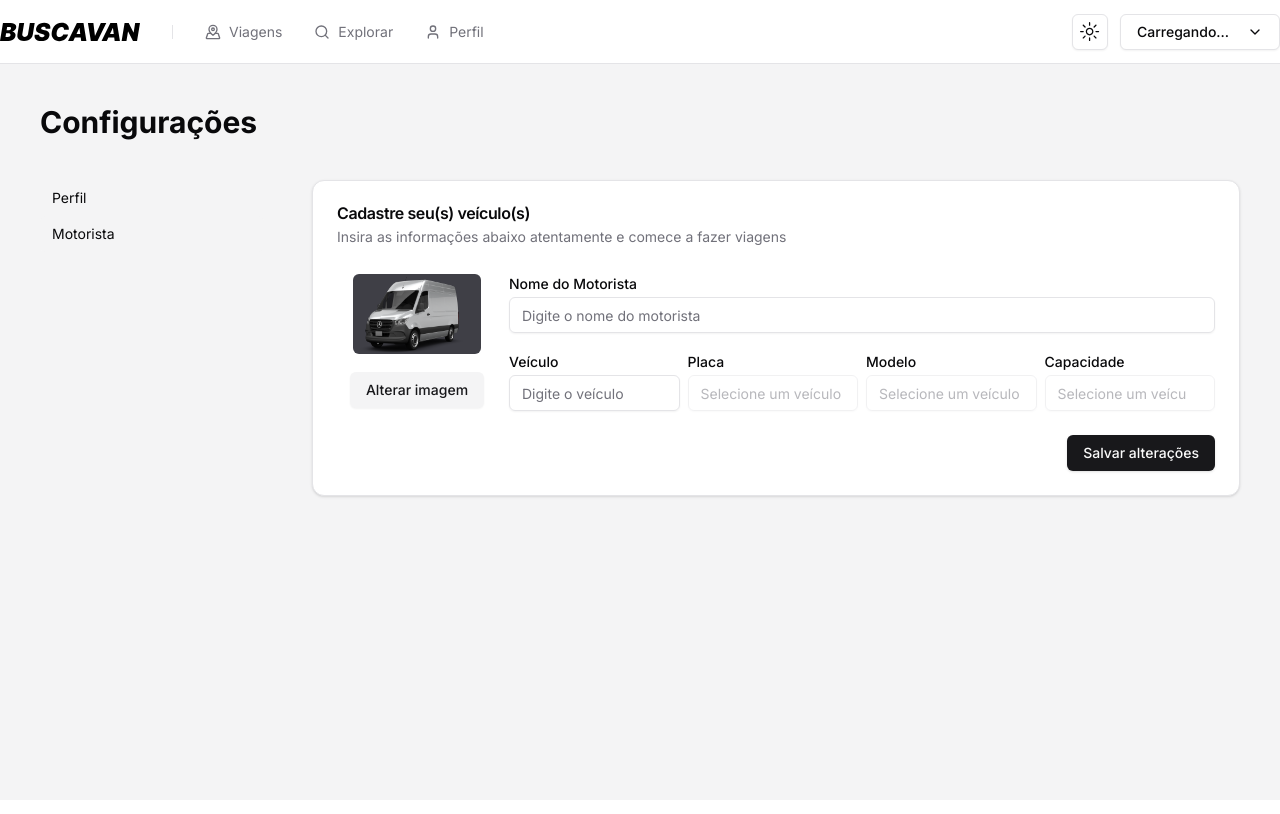
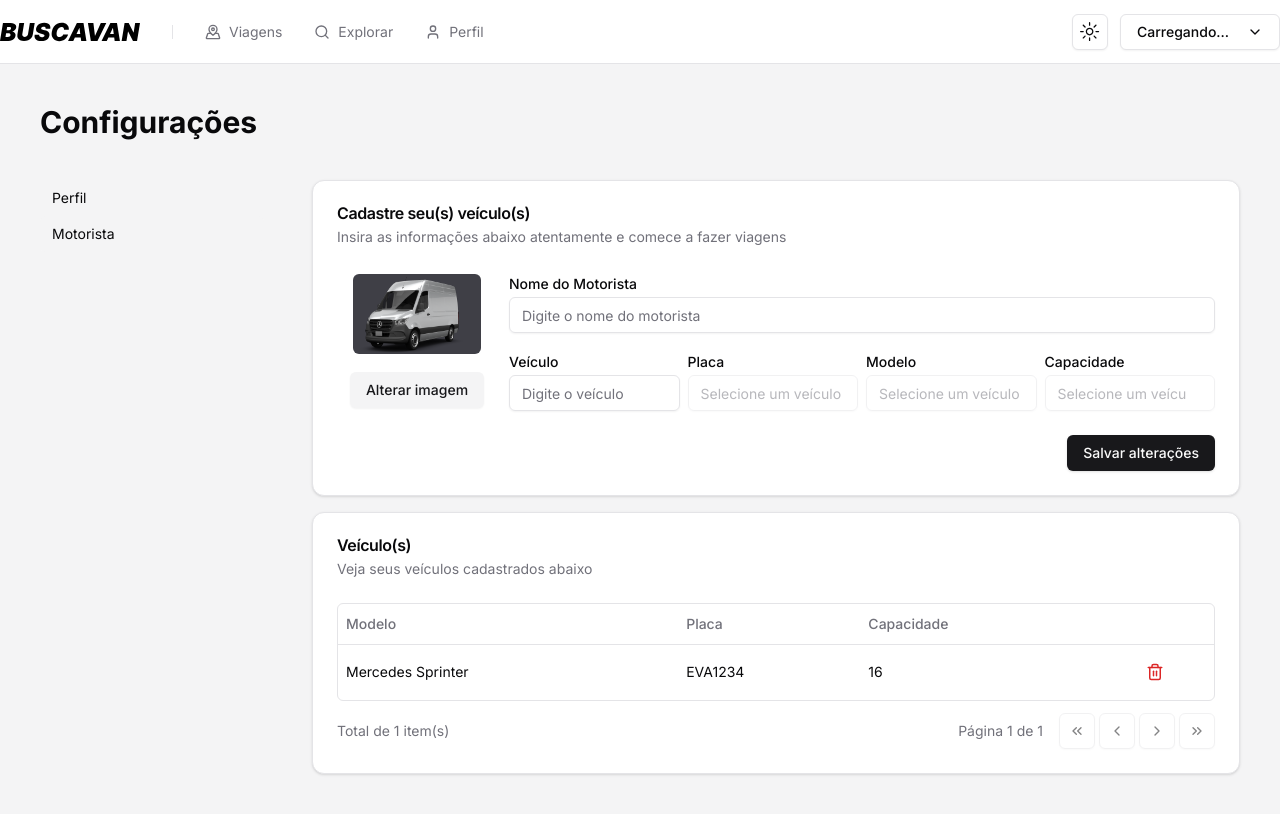
Before and after one commit to Buscavan/buscavan-frontend, a Next.js app: page /app/settings/driver in a window 1280 px wide. Built offline with nearby package versions, Linux system fonts and the light colour scheme.

Commit message:
feat: add vehicle-table component

```diff
--- /dev/null
+++ b/src/app/app/settings/driver/_components/vehicle-table.tsx
@@ -0,0 +1,110 @@
+'use client'
+
+import {
+  Card,
+  CardContent,
+  CardDescription,
+  CardHeader,
+  CardTitle,
+} from '@/components/ui/card'
+import {
+  ColumnDef,
+  flexRender,
+  getCoreRowModel,
+  getPaginationRowModel,
+  useReactTable,
+} from '@tanstack/react-table'
+import {
+  Table,
+  TableBody,
+  TableCell,
+  TableHead,
+  TableHeader,
+  TableRow,
+} from '@/components/ui/table'
+import { Pagination } from '@/components/application/pagination'
+
+interface VehicleTableProps<TData, TValue> {
+  columns: ColumnDef<TData, TValue>[]
+  data: TData[]
+}
+
+export function VehicleTable<TData, TValue>({
+  columns,
+  data,
+}: VehicleTableProps<TData, TValue>) {
+  const table = useReactTable({
+    data,
+    columns,
+    getCoreRowModel: getCoreRowModel(),
+    getPaginationRowModel: getPaginationRowModel(),
+    initialState: {
+      pagination: {
+        pageIndex: 0,
+        pageSize: 3,
+      },
+    },
+  })
+
+  return (
+    <Card>
+      <CardHeader>
+        <CardTitle>Veículo(s)</CardTitle>
+        <CardDescription>Veja seus veículos cadastrados abaixo</CardDescription>
+      </CardHeader>
+      <CardContent>
+        <div className="w-full space-y-3">
+          <div className="border rounded-md overflow-hidden">
+            <Table>
+              <TableHeader>
+                {table.getHeaderGroups().map((headerGroup) => (
+                  <TableRow key={headerGroup.id}>
+                    {headerGroup.headers.map((header) => {
+                      return (
+                        <TableHead key={header.id}>
+                          {header.isPlaceholder
+                            ? null
+                            : flexRender(
+                                header.column.columnDef.header,
+                                header.getContext(),
+                              )}
+                        </TableHead>
+                      )
+                    })}
+                  </TableRow>
+                ))}
+              </TableHeader>
+              <TableBody>
+                {table.getRowModel().rows?.length ? (
+                  table.getRowModel().rows.map((row) => (
+                    <TableRow key={row.id} className="h-14">
+                      {row.getAllCells().map((cell) => (
+                        <TableCell key={cell.id}>
+                          {flexRender(
+                            cell.column.columnDef.cell,
+                            cell.getContext(),
+                          )}
+                        </TableCell>
+                      ))}
+                    </TableRow>
+                  ))
+                ) : (
+                  <TableRow>
+                    <TableCell
+                      colSpan={columns.length}
+                      className="h-24 text-center"
+                    >
+                      Nenhum item encontrado.
+                    </TableCell>
+                  </TableRow>
+                )}
+              </TableBody>
+            </Table>
+          </div>
+
+          <Pagination property={table} />
+        </div>
+      </CardContent>
+    </Card>
+  )
+}
--- /dev/null
+++ b/src/app/app/settings/driver/columns.tsx
@@ -0,0 +1,43 @@
+'use client'
+
+import { ColumnDef } from '@tanstack/react-table'
+import { Button } from '@/components/ui/button'
+import { Trash2 } from 'lucide-react'
+import { AlertDialog, AlertDialogTrigger } from '@/components/ui/alert-dialog'
+import { DeleteVehicleModal } from './_components/delete-vehicle-modal'
+import { Vehicle } from '@/types/Vehicle'
+
+export const columns: ColumnDef<Vehicle>[] = [
+  {
+    accessorKey: 'model',
+    header: 'Modelo',
+  },
+  {
+    accessorKey: 'plate',
+    header: 'Placa',
+  },
+  {
+    accessorKey: 'capacity',
+    header: 'Capacidade',
+  },
+  {
+    id: 'actions',
+    enableHiding: false,
+    cell: ({ row }) => {
+      const vehicle = row.original
+
+      return (
+        <div className="flex justify-center">
+          <AlertDialog>
+            <AlertDialogTrigger asChild>
+              <Button variant="ghost" className="size-8 p-0">
+                <Trash2 className="size-[1.125rem] text-red-600 dark:text-red-500" />
+              </Button>
+            </AlertDialogTrigger>
+            <DeleteVehicleModal vehicleId={vehicle.id} />
+          </AlertDialog>
+        </div>
+      )
+    },
+  },
+]
--- a/src/app/app/settings/driver/page.tsx
+++ b/src/app/app/settings/driver/page.tsx
@@ -1,9 +1,22 @@
 import FormSettings from './_components/form-settings'
+import { VehicleTable } from './_components/vehicle-table'
+import { columns } from './columns'
 
 export default function Driver() {
   return (
     <div className="flex flex-col gap-4">
       <FormSettings />
+      <VehicleTable
+        columns={columns}
+        data={[
+          {
+            id: '1',
+            model: 'Mercedes Sprinter',
+            plate: 'EVA1234',
+            capacity: 16,
+          },
+        ]}
+      />
     </div>
   )
 }
--- /dev/null
+++ b/src/types/Vehicle.ts
@@ -0,0 +1,6 @@
+export interface Vehicle {
+  id: string
+  model: string
+  plate: string
+  capacity: number
+}
```
